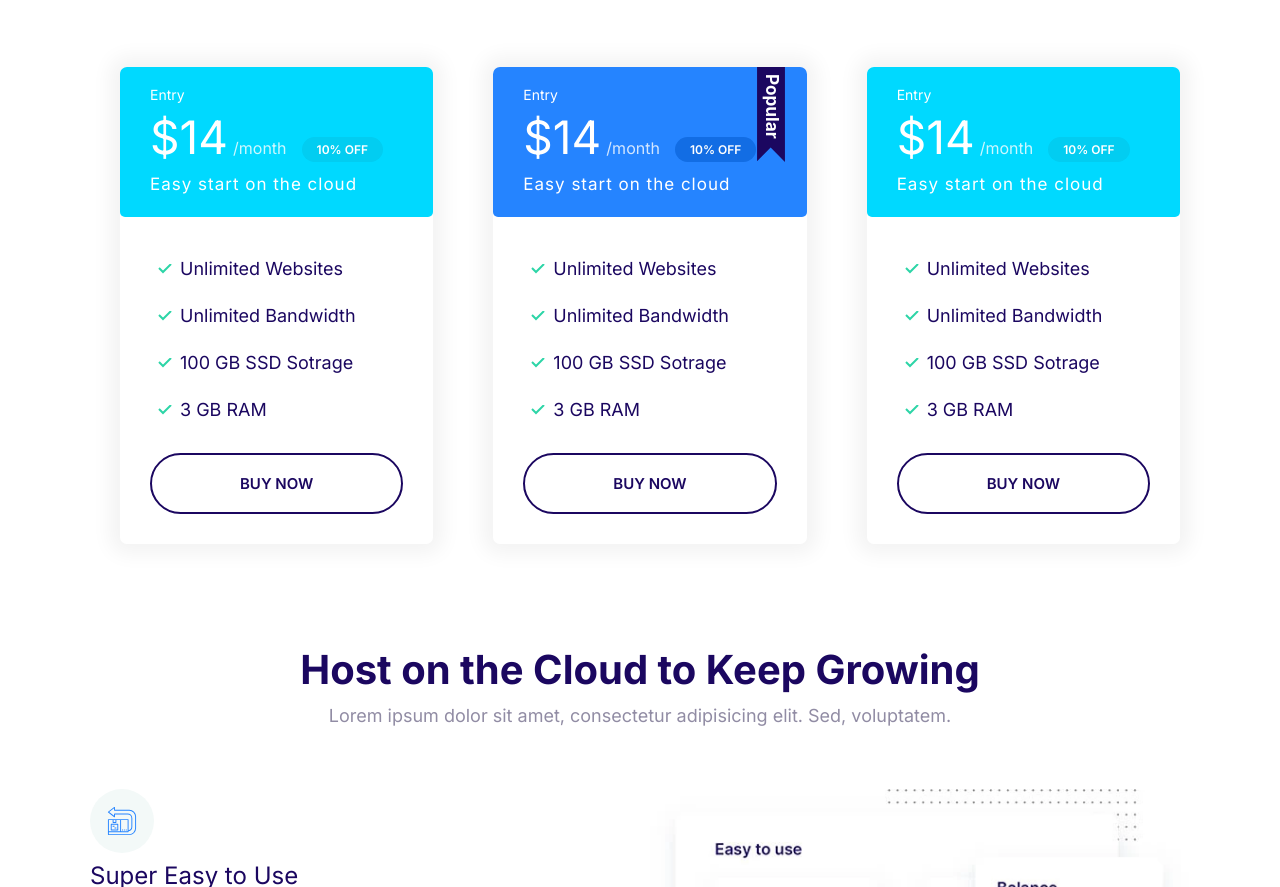
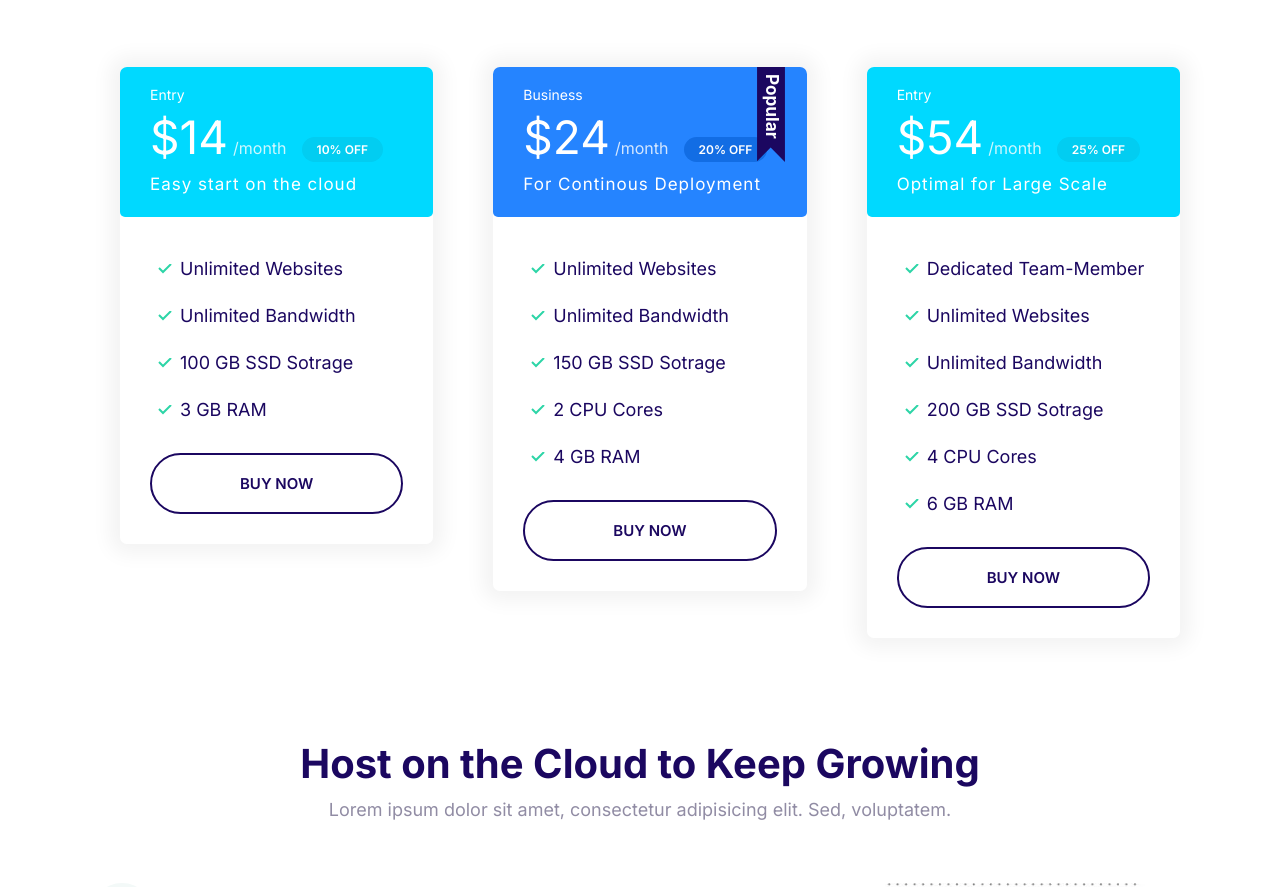
Before and after one commit to ElSatelizer/MoshHtmlProject, a website built with Parcel: page Index.html in a window 1280 px wide. Shown: the part 1199-2086 px from the top of the page. Built offline with nearby package versions, Linux system fonts and the light colour scheme.

Commit message:
plans reworked

```diff
--- a/Index.html
+++ b/Index.html
@@ -118,18 +118,19 @@
         <div class="plan plan--popular" data-aos="slide-up">
           <div class="card card--primary">
             <header class="card__header">
-              <h3 class="plan__name">Entry</h3>
-              <span class="plan__price">$14</span>
+              <h3 class="plan__name">Business</h3>
+              <span class="plan__price">$24</span>
               <span class="plan__billing-cycle">/month</span>
-              <span class="badge badge--primary badge--small">10% OFF</span>
-              <span class="plan__description">Easy start on the cloud</span>
+              <span class="badge badge--primary badge--small">20% OFF</span>
+              <span class="plan__description">For Continous Deployment</span>
             </header>
             <div class="card__body">
               <ul class="list list--tick">
                 <li class="list__item">Unlimited Websites</li>
                 <li class="list__item">Unlimited Bandwidth</li>
-                <li class="list__item">100 GB SSD Sotrage</li>
-                <li class="list__item">3 GB RAM</li>
+                <li class="list__item">150 GB SSD Sotrage</li>
+                <li class="list__item">2 CPU Cores</li>
+                <li class="list__item">4 GB RAM</li>
               </ul>
               <button class="btn btn--outline btn--block">Buy Now</button>
             </div>
@@ -139,17 +140,19 @@
           <div class="card card--secondary" data-aos="fade-up-left">
             <header class="card__header">
               <h3 class="plan__name">Entry</h3>
-              <span class="plan__price">$14</span>
+              <span class="plan__price">$54</span>
               <span class="plan__billing-cycle">/month</span>
-              <span class="badge badge--secondary badge--small">10% OFF</span>
-              <span class="plan__description">Easy start on the cloud</span>
+              <span class="badge badge--secondary badge--small">25% OFF</span>
+              <span class="plan__description">Optimal for Large Scale</span>
             </header>
             <div class="card__body">
               <ul class="list list--tick">
+                <li class="list__item">Dedicated Team-Member</li>
                 <li class="list__item">Unlimited Websites</li>
                 <li class="list__item">Unlimited Bandwidth</li>
-                <li class="list__item">100 GB SSD Sotrage</li>
-                <li class="list__item">3 GB RAM</li>
+                <li class="list__item">200 GB SSD Sotrage</li>
+                <li class="list__item">4 CPU Cores</li>
+                <li class="list__item">6 GB RAM</li>
               </ul>
               <button class="btn btn--outline btn--block">Buy Now</button>
             </div>
```
